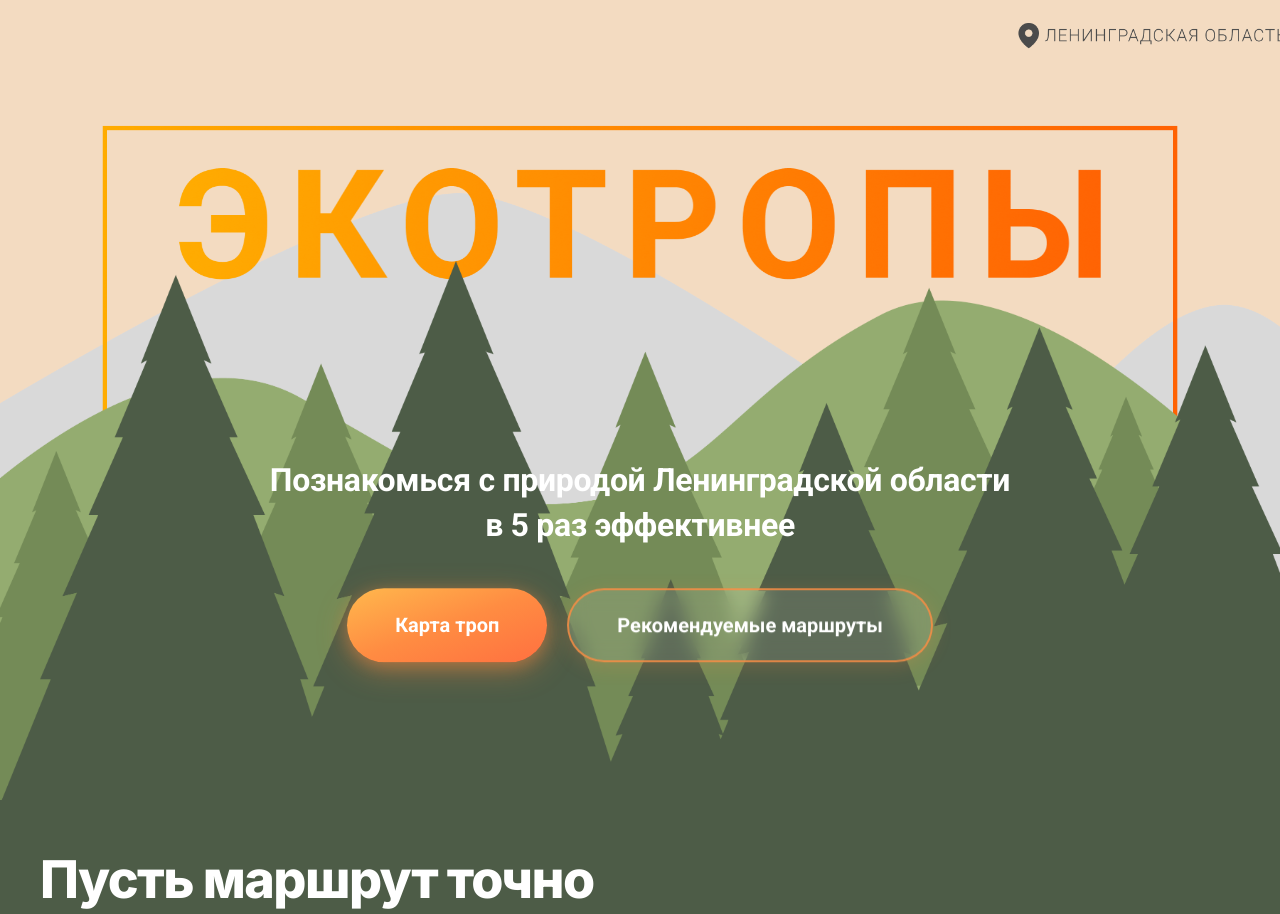
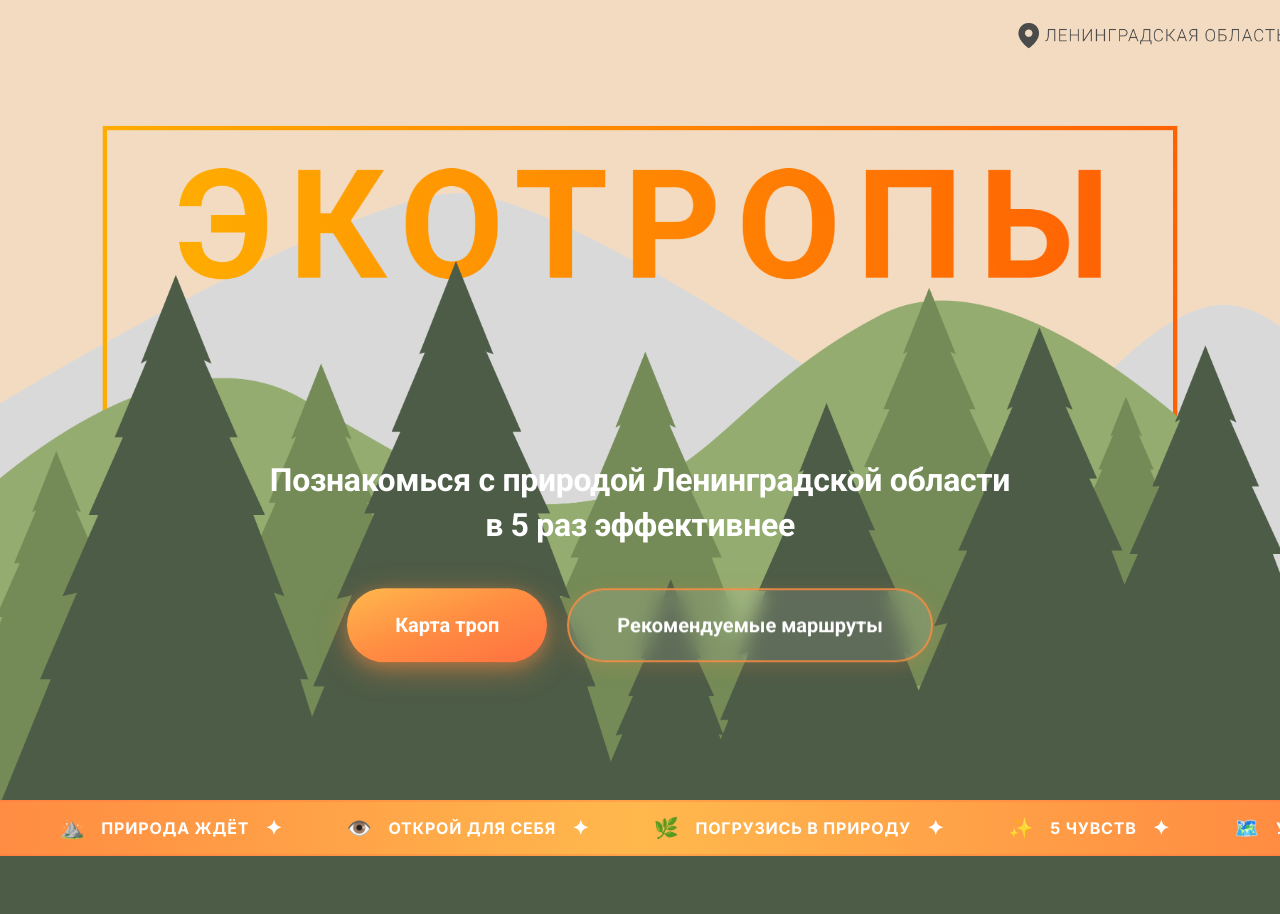
Before and after one commit to Diy-101/eco_trails, a React (Vite) app: page / in a window 1280 px wide. Shown: the top 914 px of the page. Built offline with nearby package versions, Linux system fonts and the light colour scheme.

Commit message:
Добавлена бегущая строка между Hero и ConceptSection с фирменными цветами

```diff
--- a/src/App.tsx
+++ b/src/App.tsx
@@ -1,5 +1,6 @@
 import { useState } from 'react'
 import Hero from './components/Hero'
+import Marquee from './components/Marquee'
 import ConceptSection from './components/ConceptSection'
 import MapSection from './components/MapSection'
 import RoutesSection from './components/RoutesSection'
@@ -37,6 +38,7 @@ function App() {
           onMapClick={() => document.getElementById('map-section')?.scrollIntoView({ behavior: 'smooth' })}
           onRoutesClick={() => document.getElementById('routes-section')?.scrollIntoView({ behavior: 'smooth' })}
         />
+        <Marquee />
         <ConceptSection />
         <MapSection onTrailClick={openModal} />
         <RoutesSection onTrailClick={openModal} />
--- /dev/null
+++ b/src/components/Marquee.tsx
@@ -0,0 +1,29 @@
+export default function Marquee() {
+  const items = [
+    { text: 'ЭКОТРОПЫ ЛЕНИНГРАДСКОЙ ОБЛАСТИ', icon: '🌲' },
+    { text: 'ПРИРОДА ЖДЁТ', icon: '⛰️' },
+    { text: 'ОТКРОЙ ДЛЯ СЕБЯ', icon: '👁️' },
+    { text: 'ПОГРУЗИСЬ В ПРИРОДУ', icon: '🌿' },
+    { text: '5 ЧУВСТВ', icon: '✨' },
+    { text: 'УНИКАЛЬНЫЕ МАРШРУТЫ', icon: '🗺️' },
+    { text: 'ПОЗНАЙ ЛЕНОБЛАСТЬ', icon: '🚶' },
+    { text: 'ЭКОЛОГИЧЕСКИЕ ТРОПЫ', icon: '🌳' },
+  ]
+
+  return (
+    <section className="relative w-full bg-gradient-to-r from-primary-orange via-primary-orange-light to-primary-orange overflow-hidden py-3 border-y-2 border-primary-orange-dark/30">
+      <div className="flex animate-marquee whitespace-nowrap">
+        {[...items, ...items, ...items].map((item, index) => (
+          <div
+            key={index}
+            className="inline-flex items-center gap-4 px-8 text-white font-bold text-base uppercase tracking-wider"
+          >
+            <span className="text-xl flex-shrink-0">{item.icon}</span>
+            <span>{item.text}</span>
+            <span className="text-xl flex-shrink-0">✦</span>
+          </div>
+        ))}
+      </div>
+    </section>
+  )
+}
--- a/src/index.css
+++ b/src/index.css
@@ -53,6 +53,25 @@
   }
 }
 
+@keyframes marquee {
+  from {
+    transform: translateX(0);
+  }
+  to {
+    transform: translateX(calc(-100% / 3));
+  }
+}
+
+.animate-marquee {
+  animation: marquee 40s linear infinite;
+  display: flex;
+  width: fit-content;
+}
+
+.animate-marquee:hover {
+  animation-play-state: paused;
+}
+
 /* Leaflet карта адаптивность */
 @media (max-width: 768px) {
   .leaflet-container {
```
